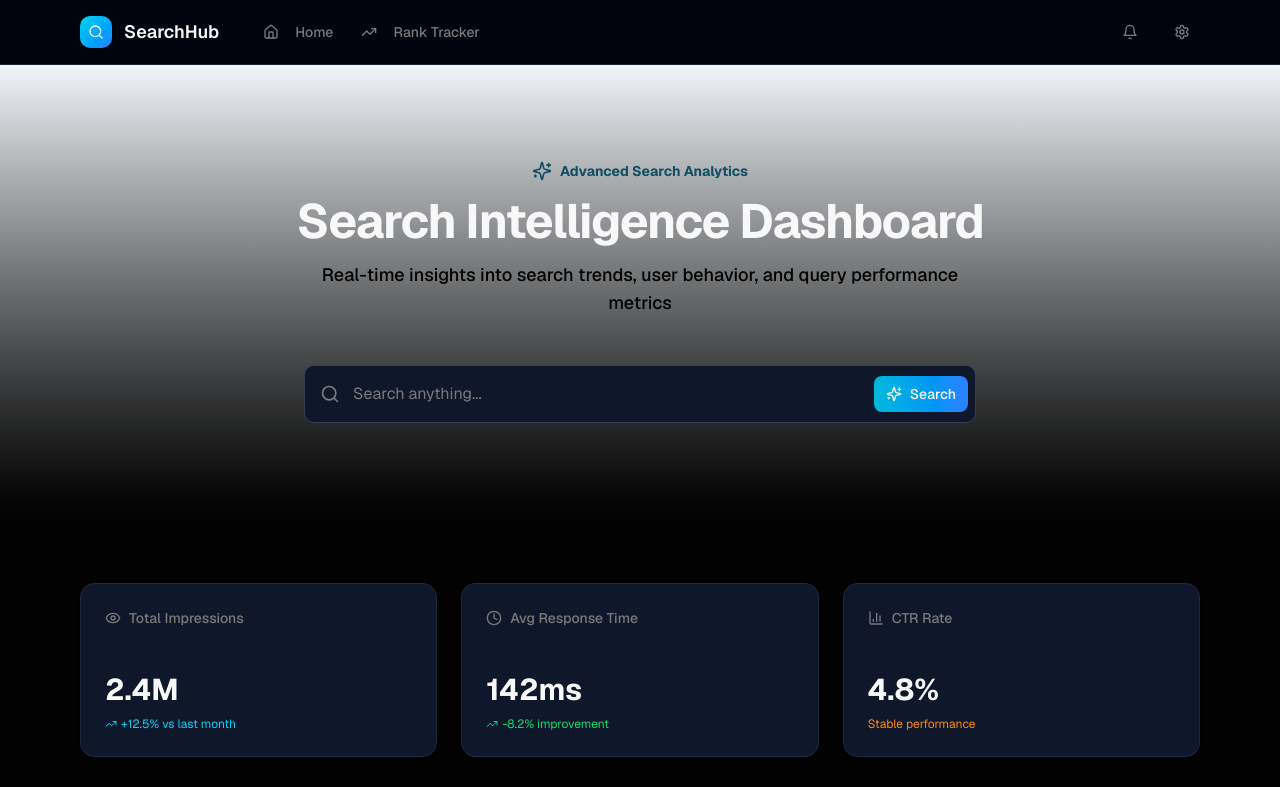
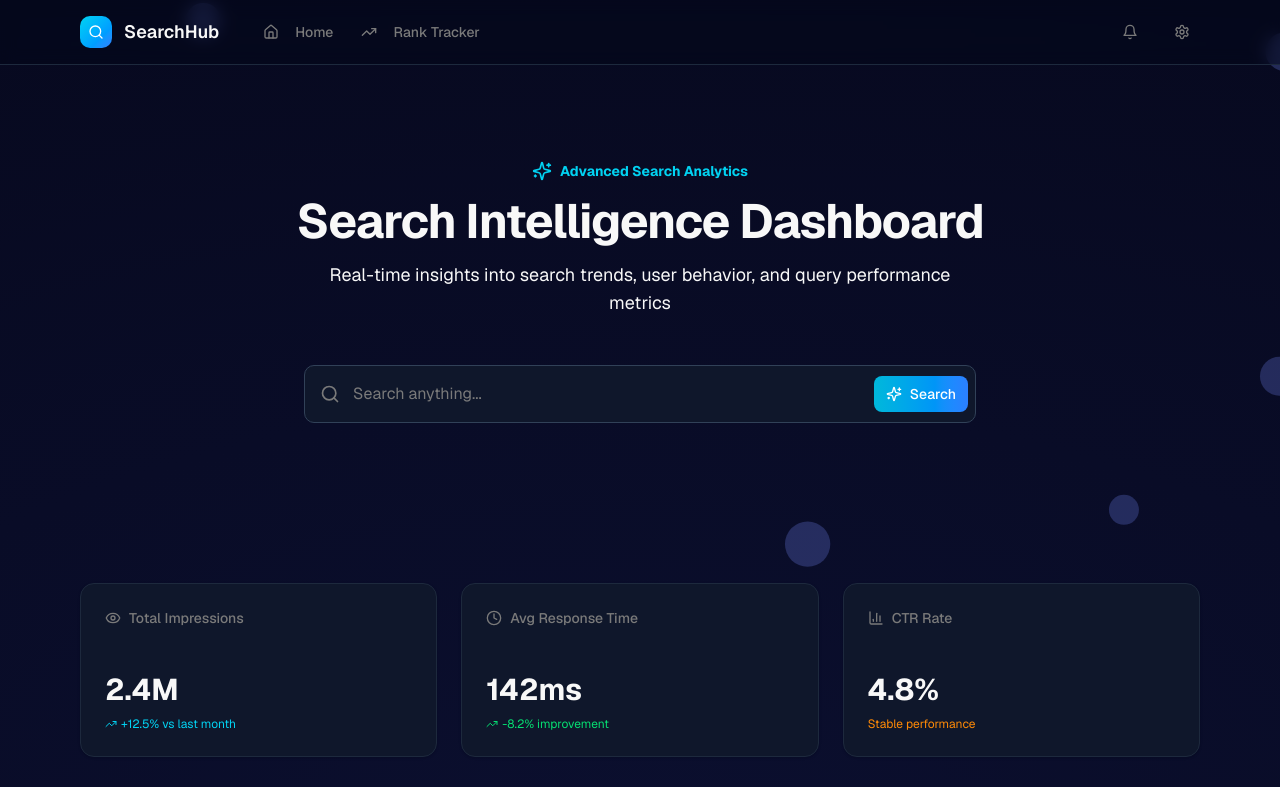
Before and after one commit to firaolgelana/keyword-tracker, a Next.js app in the folder frontend/: page / in a window 1280 px wide. Shown: the top 787 px of the page. Built offline with nearby package versions, Linux system fonts and the light colour scheme.

Commit message:
add background animation

```diff
--- a/frontend/app/layout.tsx
+++ b/frontend/app/layout.tsx
@@ -2,6 +2,7 @@ import type React from "react"
 import type { Metadata } from "next"
 import { Geist, Geist_Mono } from "next/font/google"
 import "./globals.css"
+import AnimatedParticlesBg from "@/shared/components/animated-bg"
 
 const _geist = Geist({ subsets: ["latin"] })
 const _geistMono = Geist_Mono({ subsets: ["latin"] })
@@ -35,7 +36,11 @@ export default function RootLayout({
 }>) {
   return (
     <html lang="en">
-      <body className={`font-sans antialiased`}>
+      <body
+        className={`font-sans antialiased relative min-h-screen`}
+        suppressHydrationWarning
+      >
+        <AnimatedParticlesBg />
         {children}
       </body>
     </html>
--- a/frontend/app/page.tsx
+++ b/frontend/app/page.tsx
@@ -7,6 +7,7 @@ import { TrendingSearches } from "@/shared/components/trending-searches"
 import { AnalyticsChart } from "@/shared/components/analytics-chart"
 import { RecentQueries } from "@/shared/components/recent-queries"
 import { Header } from "@/shared/components/header"
+import  AnimatedParticlesBg  from "@/shared/components/animated-bg"
 import { useState } from "react"
 
 interface KeywordResult {
@@ -49,21 +50,22 @@ export default function Home() {
     }
   }
   return (
-    <div className="min-h-screen bg-background">
+    <div className="min-h-screen">
+      <AnimatedParticlesBg />
       <Header />
 
       {/* Main Hero Section */}
-      <div className="bg-linear-to-b from-slate-100 to-background">
+      <div className="">
         <div className="max-w-6xl mx-auto px-4 py-16 sm:py-24">
           <div className="text-center mb-12">
             <div className="flex items-center justify-center gap-2 mb-4">
-              <Sparkles className="w-5 h-5 text-cyan-900" />
-              <span className="text-sm font-bold text-cyan-900">Advanced Search Analytics</span>
+              <Sparkles className="w-5 h-5 text-cyan-400" />
+              <span className="text-sm font-bold text-cyan-400">Advanced Search Analytics</span>
             </div>
             <h1 className="text-4xl sm:text-5xl font-bold text-foreground mb-4 tracking-tight">
               Search Intelligence Dashboard
             </h1>
-            <p className="text-lg text-black font-medium max-w-2xl mx-auto">
+            <p className="text-lg text-cyan-1200 max-w-2xl mx-auto">
               Real-time insights into search trends, user behavior, and query performance metrics
             </p>
           </div>
--- /dev/null
+++ b/frontend/shared/components/animated-bg.tsx
@@ -0,0 +1,66 @@
+"use client"
+
+import { useEffect, useState } from "react"
+
+export default function AnimatedParticlesBg() {
+  const [particles, setParticles] = useState<Array<{ x: number; y: number; r: number; dur: number }>>([])
+
+  useEffect(() => {
+    const newParticles = Array.from({ length: 50 }).map(() => ({
+      x: Math.random() * 1000,
+      y: Math.random() * 500,
+      r: Math.random() * 6 + 2,
+      dur: Math.random() * 10 + 10,
+    }))
+    setParticles(newParticles)
+  }, [])
+
+  return (
+    <svg
+      viewBox="0 0 1000 500"
+      preserveAspectRatio="xMidYMid slice"
+      className="absolute inset-0 w-full h-full -z-10 pointer-events-none"
+    >
+      {/* Background */}
+      <defs>
+        <radialGradient id="bg" cx="50%" cy="50%" r="80%">
+          <stop offset="0%" stopColor="#0b0f2f" />
+          <stop offset="100%" stopColor="#050617" />
+        </radialGradient>
+      </defs>
+
+      <rect width="100%" height="100%" fill="url(#bg)" />
+
+      {/* Particles */}
+      {particles.map((p, i) => (
+        <circle
+          key={i}
+          cx={p.x}
+          cy={p.y}
+          r={p.r}
+          fill="rgba(120,140,255,0.25)"
+        >
+          {/* Floating movement */}
+          <animateTransform
+            attributeName="transform"
+            type="translate"
+            from="0 0"
+            to="0 -40"
+            dur={`${p.dur}s`}
+            repeatCount="indefinite"
+            direction="alternate"
+          />
+
+          {/* Fade in/out */}
+          <animate
+            attributeName="opacity"
+            from="0.2"
+            to="0.6"
+            dur={`${p.dur / 2}s`}
+            repeatCount="indefinite"
+          />
+        </circle>
+      ))}
+    </svg>
+  )
+}
```
